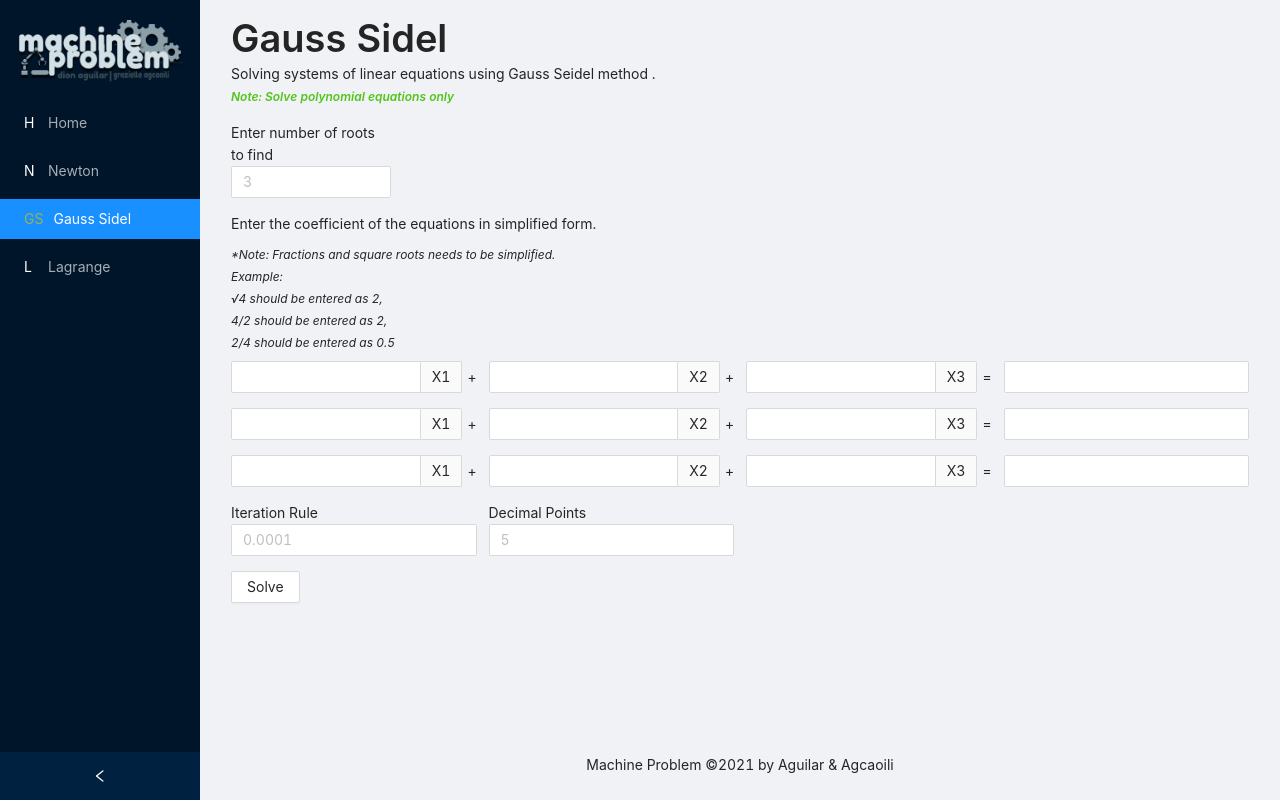
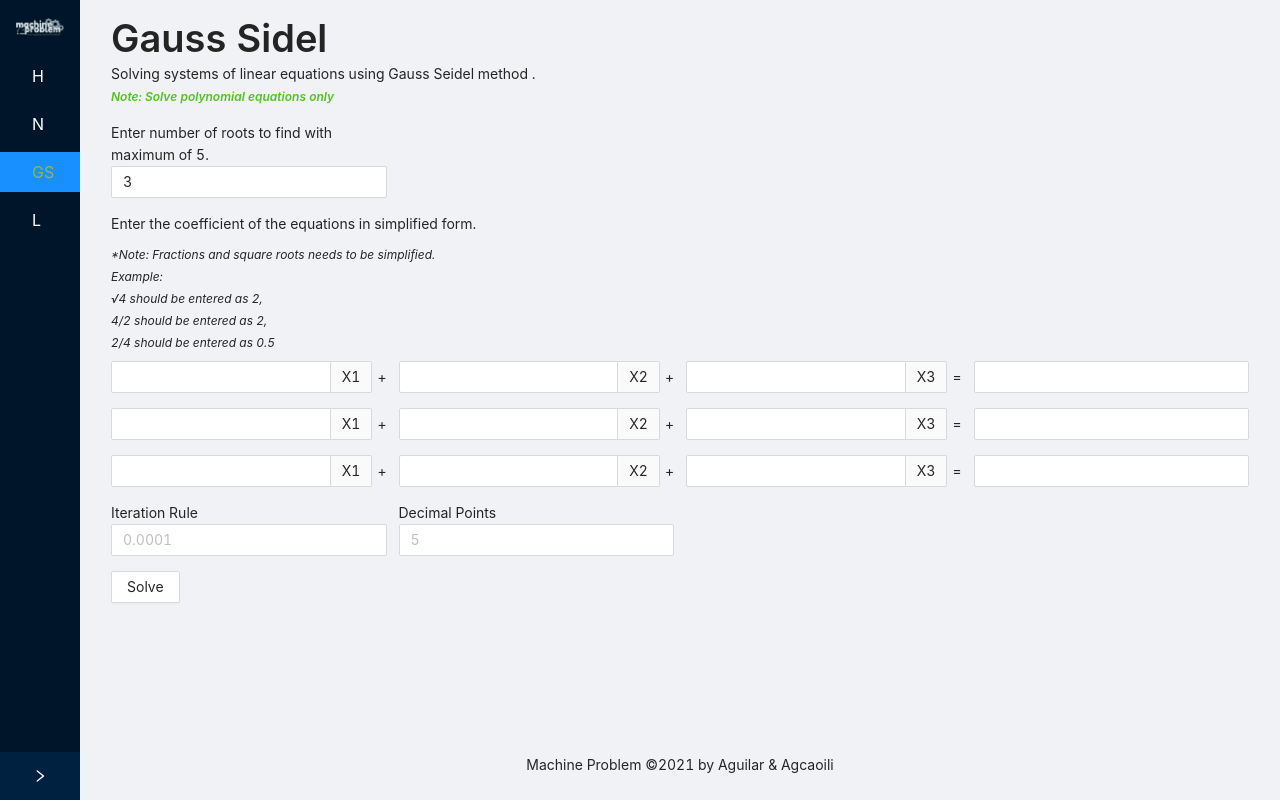
Before and after one commit to diontristen/math221_mod1, a React (Create React App) app: page /gaussSidel in a window 1280 px wide. Built offline with nearby package versions, Linux system fonts and the light colour scheme.

Commit message:
feat: Adjustments

```diff
--- a/src/components/Layout.jsx
+++ b/src/components/Layout.jsx
@@ -10,7 +10,7 @@ const { Content, Footer, Sider } = Layout;
 
 export default function LayoutComponent({ children }) {
     let history = useHistory()
-    const [collapsed, setCollapsed] = useState(false)
+    const [collapsed, setCollapsed] = useState(true)
     const [key, setKey] = useState()
     useEffect(() => {
         let path = window.location.pathname
@@ -32,7 +32,6 @@ export default function LayoutComponent({ children }) {
 
     return (
         <Layout style={{ minHeight: '100vh' }}>
-            {console.log('k', key)}
             <Sider collapsible collapsed={collapsed} onCollapse={toggleSidebar}>
                 <div className="logo" style={{
                     padding: 15
--- a/src/computation/gaussSidelv2.jsx
+++ b/src/computation/gaussSidelv2.jsx
@@ -104,7 +104,6 @@ export const parseResult = (data,  noRoots) => {
 export const parseColumn = (data) => {
     let column = []
     Object.keys(data[0]).forEach((value, index) => {
-        console.log(index)
         let data = {
             title: value,
             dataIndex: value,
--- a/src/computation/langrange.jsx
+++ b/src/computation/langrange.jsx
@@ -1,5 +1,5 @@
 import {
-    evaluate, simplify, round, multiply
+    simplify, round
 } from 'mathjs'
 import nerdamer from 'nerdamer'
 import Polynomial from 'polynomial'
@@ -31,7 +31,6 @@ export const computeLagrange = (data, x, decimal, valx) => {
     let final = Polynomial(answer).eval(x)
     final = round(final, decimal)
     let fx = computeFxn(answer, valx, decimal)
-    console.log('fx', fx)
     return {
         answer,
         results,
@@ -55,7 +54,7 @@ const getEquation = (numerator, simplified, decimal) => {
 
 const getFinalEquation = (data, decimal) => {
     let answer = ""
-    console.log('answer' ,data)
+    console.log('answer', data)
     data.forEach((item, index) => {
         let tempEquation = Polynomial(item.equation).coeff
         let equation = parseEquation(tempEquation, decimal)
@@ -68,15 +67,6 @@ const getFinalEquation = (data, decimal) => {
 
         }
     })
-    // console.log('dion ', answer)
-
-    // let coeff = Polynomial(answer).coeff
-    // let equation = parseEquation(coeff, decimal)
-
-
-    let x = Polynomial(answer)
-   // console.log('dion' ,x.coeff)
-
     return answer
 }
 
@@ -107,7 +97,6 @@ const parseEquation = (coeff, decimal) => {
 
 const computeNumerator = (data, index, total) => {
     let numerator = ''
- //   console.log('total', total)
     for (let i = 0; i < total; i++) {
         if (i !== index) {
             let number = data[i][0].toString()
@@ -140,11 +129,8 @@ const simplifyFraction = (numerator, denominator, decimal) => {
     return round(numerator / parseFloat(denominator), decimal)
 }
 
-const computeFxn = (data , val, decimal) => {
-    console.log('data', data)
+const computeFxn = (data, val, decimal) => {
     let x = simplify(data)
-    console.log('fx', x)
-    let answer = round(x.evaluate({x : val}), decimal)
-   // console.log(answer)
+    let answer = round(x.evaluate({ x: val }), decimal)
     return answer
 }
--- a/src/computation/newton.jsx
+++ b/src/computation/newton.jsx
@@ -1,5 +1,5 @@
 import {
-    evaluate, simplify, round
+   simplify, round
 } from 'mathjs'
 
 export const computeNewton = (x0, equation, derivative, error, roundOff) => {
@@ -45,7 +45,7 @@ export const computeNewton = (x0, equation, derivative, error, roundOff) => {
     if (validate === false) {
         return {
             status: false,
-            result: "Reached maximum iteration (1000)."
+            result: "Reached maximum iteration (100)."
         }
     }
 
@@ -57,6 +57,5 @@ export const computeNewton = (x0, equation, derivative, error, roundOff) => {
 
 
 const computeError = (x0,x1, error, roundOff) => {
-    console.log(Math.abs(round(x1-x0, roundOff)), error)
     return Math.abs(round(x1-x0, roundOff)) < error ? true : false
 }
--- a/src/pages/gaussSidelv2.jsx
+++ b/src/pages/gaussSidelv2.jsx
@@ -168,6 +168,11 @@ export default function GaussSidel() {
 
     const changeRoot = (e) => {
         let root = parseInt(e.target.value)
+
+        if (root > 5 || root < 1) {
+            setNoRoots(3)
+            return false
+        }
         setNoRoots(root)
     }
 
@@ -244,10 +249,6 @@ export default function GaussSidel() {
         ))
     }
 
-    let instruction = `
-        Enter the given equation
-    `
-
     return (
         <LayoutComponent>
             <Layout
@@ -296,11 +297,11 @@ export default function GaussSidel() {
                         marginTop: 15
                     }}
                     gutter={12}>
-                    <Col className="gutter-row" xs={4} sm={4} md={4} lg={4} xl={4}>
+                    <Col className="gutter-row" xs={6} sm={6} md={6} lg={6} xl={6}>
                         <Text>
-                            Enter number of roots to find
+                            Enter number of roots to find with maximum of 5.
                         </Text>
-                        <Input onChange={changeRoot} placeholder="3" />
+                        <Input type="number" max="5" onChange={changeRoot} value={noRoots} placeholder="3" />
                     </Col>
                 </Row>
 
--- a/src/pages/newton.jsx
+++ b/src/pages/newton.jsx
@@ -4,7 +4,6 @@ import LayoutComponent from '../components/Layout'
 import Polynomial from 'polynomial'
 
 import { Typography, Layout, Input, Row, Col, Button, Table, Space } from 'antd';
-import { ArrowRightOutlined } from '@ant-design/icons';
 const { Title, Text } = Typography;
 
 export default function NewtonPage() {
@@ -135,7 +134,7 @@ export default function NewtonPage() {
                                 fontSize: "12px"
                             }}
                         >
-                            Note: Solve polynomial equations only
+                            Note: Solve polynomial equations only, and has a limit of 100 iterations.
 
                         </Text>
                     </Space>
@@ -369,6 +368,21 @@ export default function NewtonPage() {
                     <Title
                         level={5}
                     >
+                       Number of Iterations
+                    </Title>
+                    <Text>
+                        k = {rowData.length}
+                    </Text>
+                </div>
+                <div
+                    hidden={!solved}
+                    style={{
+                        marginTop: 15
+                    }}
+                >
+                    <Title
+                        level={5}
+                    >
                         Tabulated Result
                     </Title>
                     <Table
--- a/src/styles/table.css
+++ b/src/styles/table.css
@@ -1,3 +1,7 @@
 .ant-table-cell {
     padding: 0px 0px !important;
 }
+
+th.ant-table-cell {
+    font-weight: 900 !important;
+}
```
